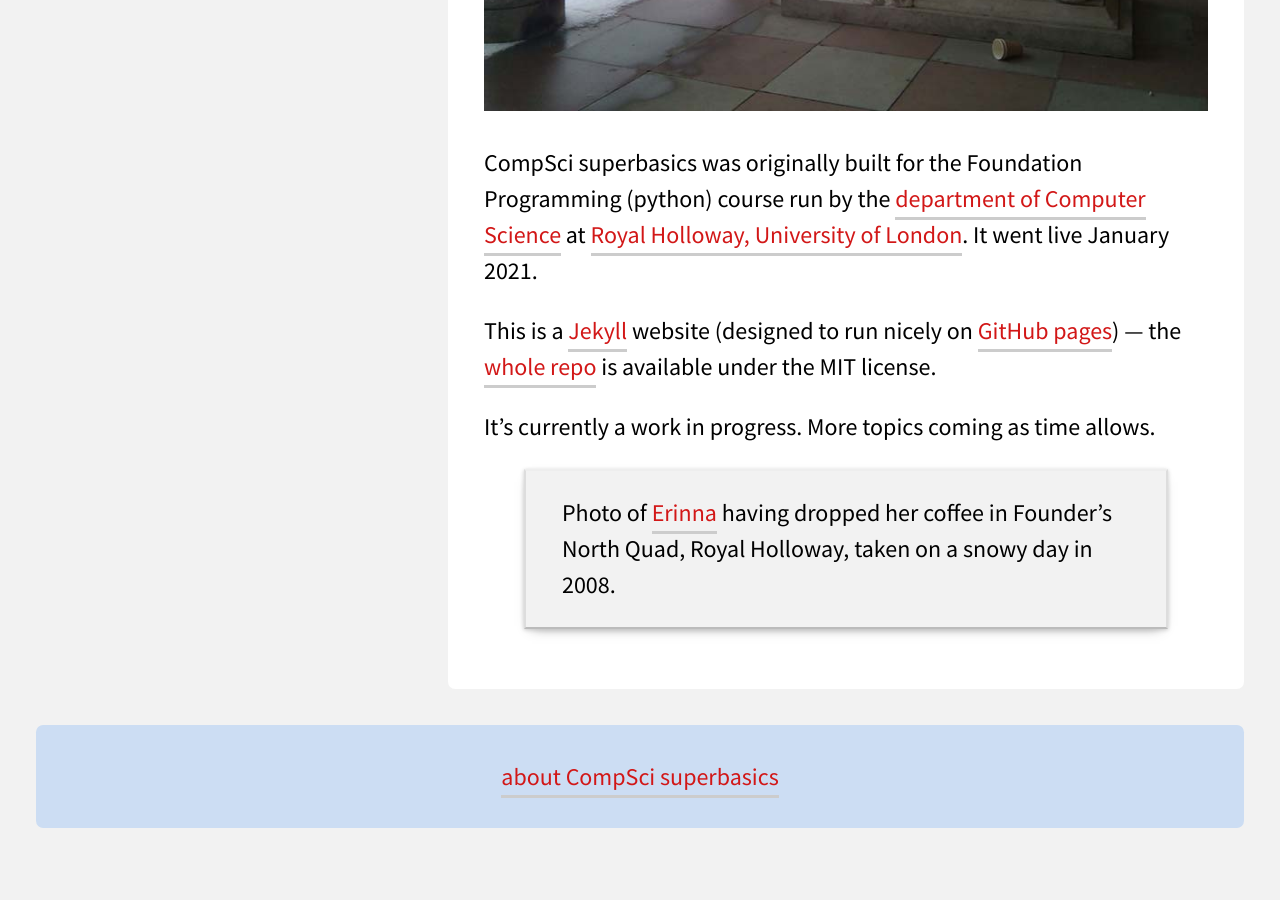
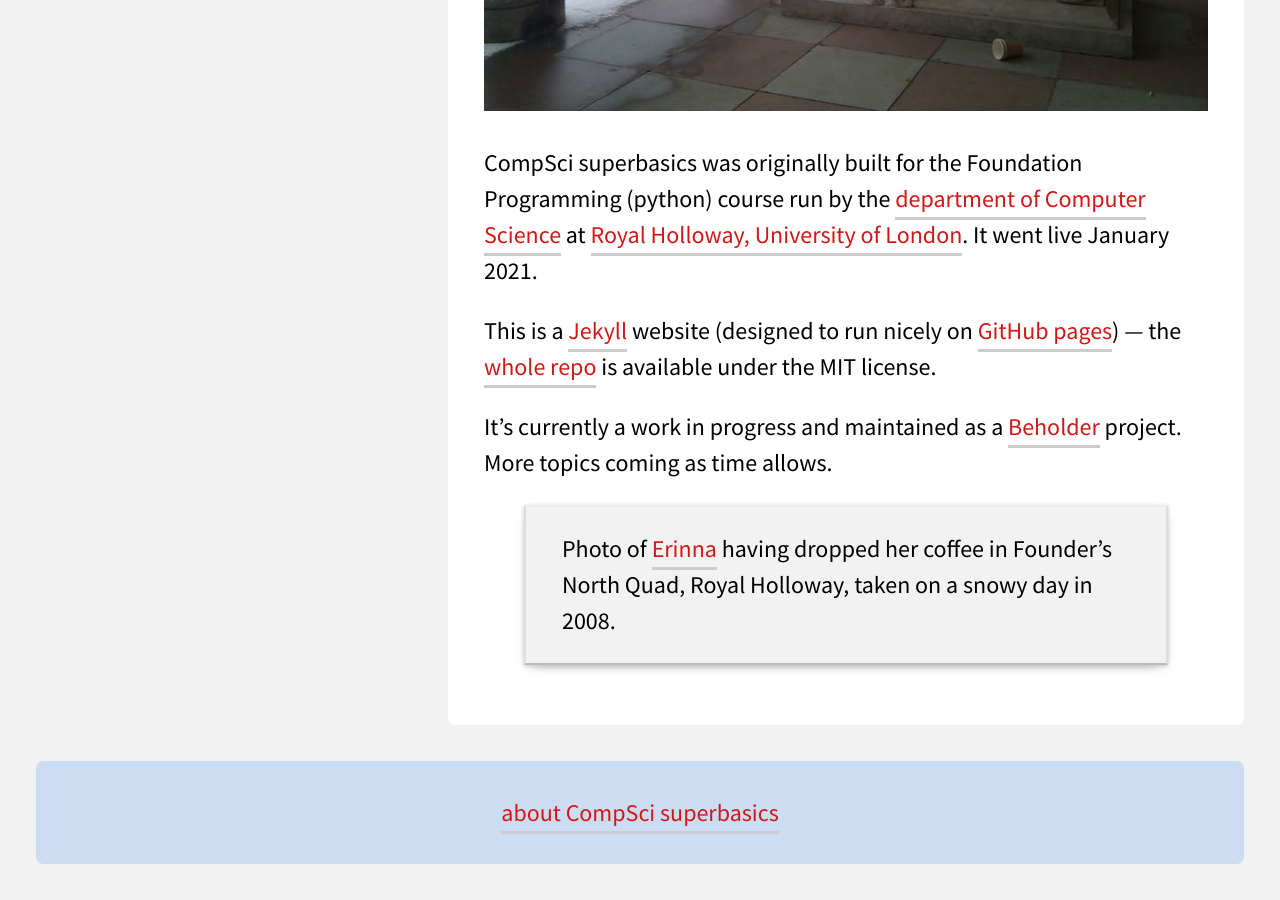
Before and after one commit to davewhiteland/compsci-superbasics, a Jekyll site: the page built from about.md, in a window 1280 px wide and 900 px high, scrolled down 1251 px. Built offline with Jekyll 4.4.1, drawn with Linux system fonts in a browser that asks for light colours; before the commit the page ends 2115 px from its top, so only the background shows below that.

Commit message:
add link to Beholder home page for beholder fork

```diff
--- a/about.md
+++ b/about.md
@@ -38,7 +38,9 @@ This is a [Jekyll](https://jekyllrb.com) website
 the [whole repo](https://github.com/davewhiteland/compsci-superbasics)
 is available under the MIT license.
 
-It's currently a work in progress. More topics coming as time allows.
+It's currently a work in progress and maintained as a
+[Beholder](https://www.beholder.uk/) project.
+More topics coming as time allows.
 
 > Photo of [Erinna](https://en.wikipedia.org/wiki/Erinna) having dropped her
 > coffee in Founder's North Quad, Royal Holloway, taken on a snowy day in 2008.
```
